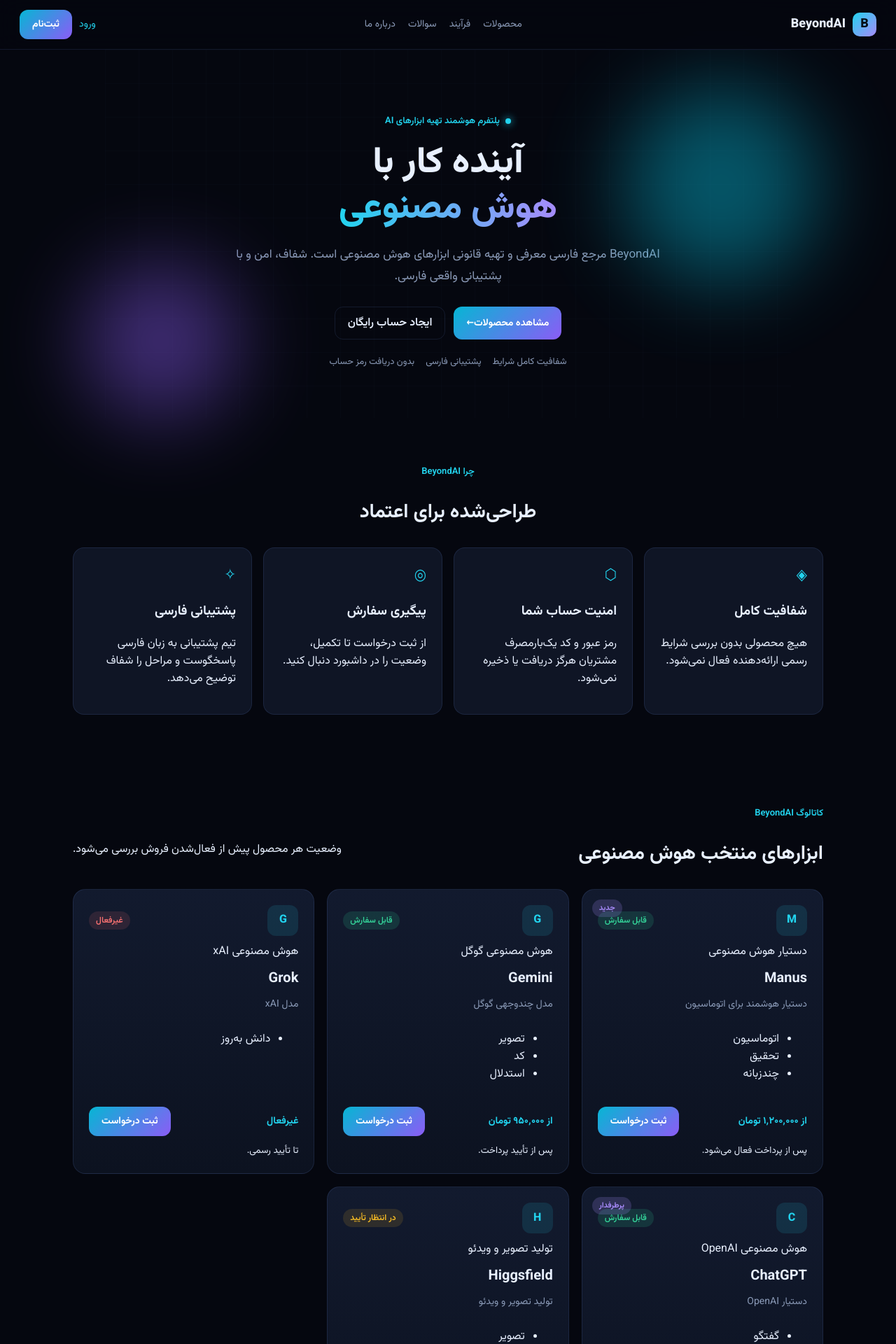
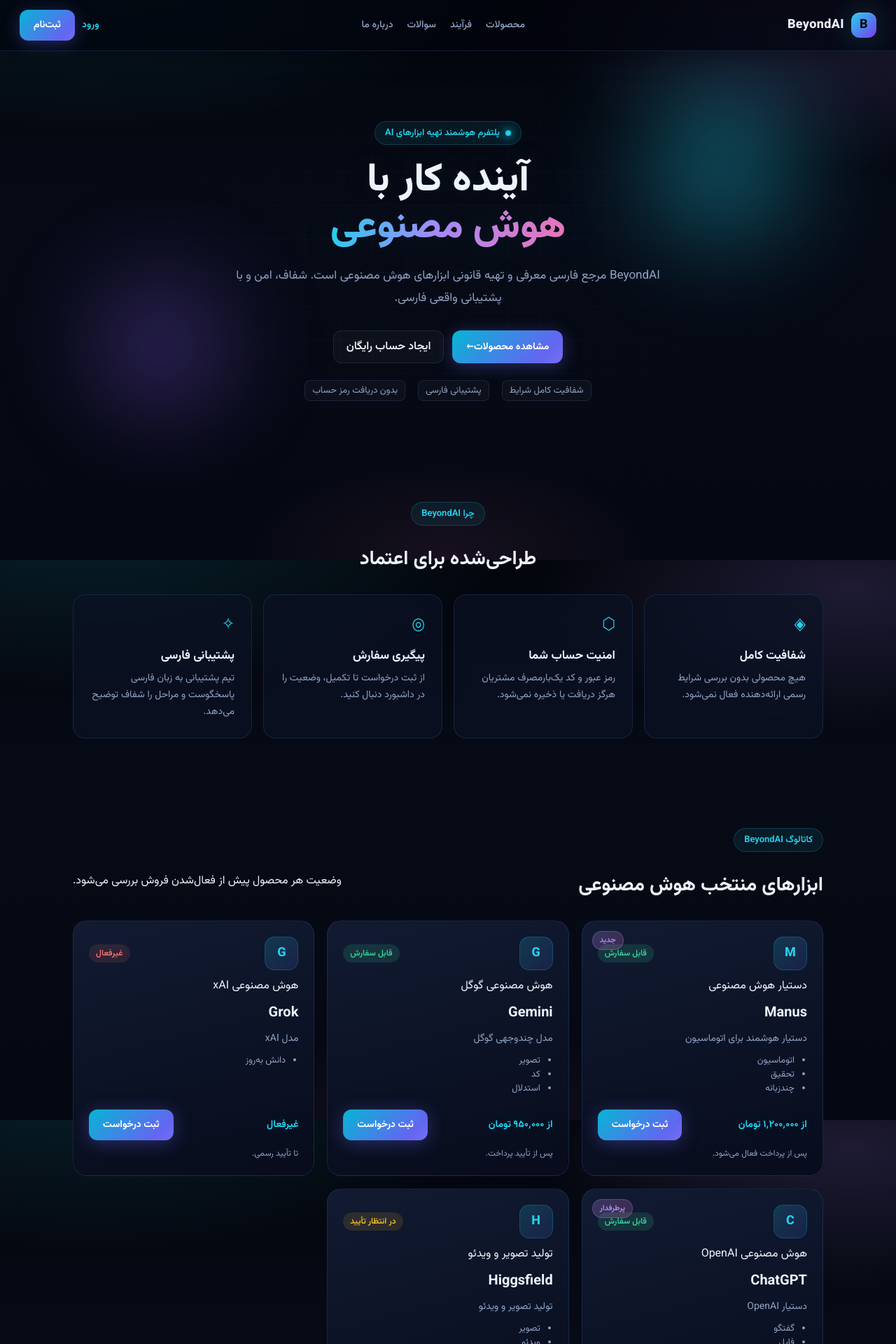
Before and after one commit to AIVORA10X/beyondai, a Next.js app: page / in a window 1280 px wide. Shown: the top 1920 px of the page at 70% size. Built offline with nearby package versions, Linux system fonts and the light colour scheme; no server answers.

Commit message:
Upgrade AI neon theme — deeper bg, glass, gradients

```diff
--- a/src/app/globals.css
+++ b/src/app/globals.css
@@ -1,109 +1,262 @@
 @import url('https://fonts.googleapis.com/css2?family=Vazirmatn:wght@300;400;500;600;700;800&display=swap');
 
 :root {
-  --bg: #05070f;
-  --panel: #0f1525;
-  --border: rgba(120, 160, 255, 0.12);
-  --text: #e8f0ff;
-  --muted: #8b9bb8;
+  --bg: #03050c;
+  --bg-2: #070b16;
+  --panel: rgba(12, 18, 36, 0.72);
+  --panel-solid: #0c1224;
+  --border: rgba(100, 160, 255, 0.14);
+  --border-glow: rgba(34, 211, 238, 0.35);
+  --text: #eef4ff;
+  --muted: #8fa3c4;
   --cyan: #22d3ee;
+  --cyan-dim: #0891b2;
   --violet: #a78bfa;
+  --violet-deep: #7c3aed;
+  --pink: #f472b6;
   --success: #34d399;
   --warn: #fbbf24;
   --danger: #f87171;
-  --radius: 16px;
+  --radius: 18px;
+  --glow-cyan: 0 0 40px rgba(34, 211, 238, 0.25);
+  --glow-violet: 0 0 50px rgba(167, 139, 250, 0.2);
 }
 
 * { box-sizing: border-box; }
-html, body { margin: 0; padding: 0; background: var(--bg); color: var(--text); font-family: Vazirmatn, Tahoma, sans-serif; }
+
+html {
+  scroll-behavior: smooth;
+}
+
+body {
+  margin: 0;
+  padding: 0;
+  min-height: 100vh;
+  color: var(--text);
+  font-family: Vazirmatn, Tahoma, sans-serif;
+  background:
+    radial-gradient(ellipse 90% 60% at 10% -10%, rgba(34, 211, 238, 0.14), transparent 55%),
+    radial-gradient(ellipse 70% 50% at 95% 5%, rgba(167, 139, 250, 0.16), transparent 50%),
+    radial-gradient(ellipse 50% 40% at 50% 100%, rgba(244, 114, 182, 0.08), transparent 45%),
+    linear-gradient(180deg, var(--bg) 0%, var(--bg-2) 40%, #050812 100%);
+  background-attachment: fixed;
+}
+
+body::before {
+  content: '';
+  position: fixed;
+  inset: 0;
+  pointer-events: none;
+  z-index: 0;
+  opacity: 0.4;
+  background-image:
+    linear-gradient(rgba(120, 160, 255, 0.04) 1px, transparent 1px),
+    linear-gradient(90deg, rgba(120, 160, 255, 0.04) 1px, transparent 1px);
+  background-size: 56px 56px;
+  mask-image: radial-gradient(ellipse at center, black 20%, transparent 75%);
+}
+
 a { color: inherit; text-decoration: none; }
-main { min-height: 100vh; overflow-x: hidden; }
+main { position: relative; z-index: 1; min-height: 100vh; overflow-x: hidden; }
 
+/* —— Topbar —— */
 .topbar {
   position: sticky; top: 0; z-index: 50;
   display: flex; align-items: center; justify-content: space-between; gap: 16px;
   padding: 14px 28px;
-  background: rgba(5,7,15,0.85); backdrop-filter: blur(16px);
+  background: rgba(3, 5, 12, 0.75);
+  backdrop-filter: blur(20px) saturate(1.4);
   border-bottom: 1px solid var(--border);
+  box-shadow: 0 8px 32px rgba(0, 0, 0, 0.35);
 }
-.brand { display: flex; align-items: center; gap: 10px; font-weight: 800; font-size: 18px; }
+.brand { display: flex; align-items: center; gap: 10px; font-weight: 800; font-size: 18px; letter-spacing: 0.02em; }
 .brand-mark {
-  width: 34px; height: 34px; border-radius: 10px;
+  width: 36px; height: 36px; border-radius: 12px;
   display: grid; place-items: center;
-  background: linear-gradient(135deg, var(--cyan), var(--violet));
+  background: linear-gradient(135deg, var(--cyan), var(--violet-deep));
   color: #041018; font-weight: 900;
+  box-shadow: var(--glow-cyan), inset 0 1px 0 rgba(255,255,255,0.25);
 }
-.topbar nav { display: flex; gap: 18px; flex-wrap: wrap; }
-.topbar nav a { color: var(--muted); font-size: 14px; }
+.topbar nav { display: flex; gap: 20px; flex-wrap: wrap; }
+.topbar nav a {
+  color: var(--muted); font-size: 14px; font-weight: 500;
+  transition: color 0.2s;
+}
+.topbar nav a:hover { color: var(--cyan); }
 .auth-actions { display: flex; align-items: center; gap: 10px; }
-.auth-link { color: var(--cyan); font-size: 14px; }
+.auth-link { color: var(--cyan); font-size: 14px; font-weight: 600; }
+
 .contact, .primary, .order-btn {
   display: inline-flex; align-items: center; justify-content: center;
-  padding: 10px 18px; border-radius: 12px; font-weight: 700; font-size: 14px;
-  background: linear-gradient(135deg, #06b6d4, #8b5cf6); color: #fff; border: none; cursor: pointer;
+  padding: 11px 20px; border-radius: 12px; font-weight: 700; font-size: 14px;
+  background: linear-gradient(135deg, #06b6d4 0%, #6366f1 50%, #a78bfa 100%);
+  background-size: 160% 160%;
+  color: #fff; border: none; cursor: pointer;
+  box-shadow: 0 4px 24px rgba(99, 102, 241, 0.35);
+  transition: transform 0.2s, box-shadow 0.2s, background-position 0.4s;
+}
+.contact:hover, .primary:hover, .order-btn:hover {
+  transform: translateY(-2px);
+  background-position: 100% 50%;
+  box-shadow: 0 8px 32px rgba(34, 211, 238, 0.4);
 }
 .secondary-btn {
   display: inline-flex; align-items: center; padding: 10px 18px; border-radius: 12px;
-  border: 1px solid var(--border); color: var(--text); background: transparent; font-weight: 600;
+  border: 1px solid var(--border); color: var(--text);
+  background: rgba(255,255,255,0.03); font-weight: 600;
+  transition: border-color 0.2s, background 0.2s;
+}
+.secondary-btn:hover {
+  border-color: var(--border-glow);
+  background: rgba(34, 211, 238, 0.08);
 }
 .logout-btn {
   background: transparent; border: 1px solid var(--border); color: var(--muted);
   border-radius: 10px; padding: 8px 12px; cursor: pointer;
 }
-.user-chip { font-size: 13px; color: var(--muted); padding: 6px 10px; border: 1px solid var(--border); border-radius: 999px; }
+.user-chip {
+  font-size: 13px; color: var(--muted); padding: 6px 12px;
+  border: 1px solid var(--border); border-radius: 999px;
+  background: rgba(255,255,255,0.03);
+}
 
-.hero { position: relative; text-align: center; padding: 90px 24px 70px; max-width: 980px; margin: 0 auto; }
+/* —— Hero —— */
+.hero {
+  position: relative; text-align: center;
+  padding: 100px 24px 80px; max-width: 980px; margin: 0 auto;
+}
 .hero-grid-bg {
-  position: absolute; inset: 0; pointer-events: none; opacity: 0.35;
-  background-image: linear-gradient(rgba(120,160,255,0.06) 1px, transparent 1px),
-    linear-gradient(90deg, rgba(120,160,255,0.06) 1px, transparent 1px);
+  position: absolute; inset: -20% -10%; pointer-events: none; opacity: 0.5;
+  background-image:
+    linear-gradient(rgba(34, 211, 238, 0.06) 1px, transparent 1px),
+    linear-gradient(90deg, rgba(167, 139, 250, 0.05) 1px, transparent 1px);
   background-size: 48px 48px;
+  mask-image: radial-gradient(ellipse at center, black 30%, transparent 70%);
 }
 .eyebrow {
   display: inline-flex; align-items: center; gap: 8px;
   color: var(--cyan); font-size: 13px; font-weight: 600; margin-bottom: 18px;
+  padding: 6px 14px; border-radius: 999px;
+  background: rgba(34, 211, 238, 0.08);
+  border: 1px solid rgba(34, 211, 238, 0.2);
 }
 .eyebrow span {
   width: 8px; height: 8px; border-radius: 50%; background: var(--cyan);
-  box-shadow: 0 0 12px var(--cyan);
+  box-shadow: 0 0 12px var(--cyan), 0 0 24px var(--cyan);
+  animation: pulse-dot 2s ease-in-out infinite;
 }
-.hero h1 { font-size: clamp(32px, 6vw, 52px); line-height: 1.25; margin: 0 0 18px; font-weight: 800; }
+@keyframes pulse-dot {
+  0%, 100% { opacity: 1; transform: scale(1); }
+  50% { opacity: 0.6; transform: scale(0.85); }
+}
+.hero h1 {
+  font-size: clamp(34px, 6.5vw, 56px); line-height: 1.2;
+  margin: 0 0 20px; font-weight: 800;
+  text-shadow: 0 0 60px rgba(34, 211, 238, 0.15);
+}
 .hero h1 em {
   font-style: normal;
-  background: linear-gradient(90deg, var(--cyan), var(--violet));
+  background: linear-gradient(105deg, var(--cyan) 0%, var(--violet) 45%, var(--pink) 100%);
   -webkit-background-clip: text; background-clip: text; color: transparent;
 }
-.hero > p { color: var(--muted); font-size: 17px; max-width: 620px; margin: 0 auto 28px; line-height: 1.8; }
-.hero-cta { display: flex; gap: 12px; justify-content: center; flex-wrap: wrap; margin-bottom: 22px; }
-.hero-note { display: flex; gap: 16px; justify-content: center; flex-wrap: wrap; color: var(--muted); font-size: 13px; }
-.orb { position: absolute; border-radius: 50%; filter: blur(60px); pointer-events: none; opacity: 0.45; }
-.orb-one { width: 280px; height: 280px; background: #06b6d4; top: 10%; right: -40px; }
-.orb-two { width: 220px; height: 220px; background: #8b5cf6; bottom: 0; left: -30px; }
+.hero > p {
+  color: var(--muted); font-size: 17px; max-width: 620px;
+  margin: 0 auto 30px; line-height: 1.85;
+}
+.hero-cta { display: flex; gap: 12px; justify-content: center; flex-wrap: wrap; margin-bottom: 24px; }
+.hero-note {
+  display: flex; gap: 18px; justify-content: center; flex-wrap: wrap;
+  color: var(--muted); font-size: 13px;
+}
+.hero-note span {
+  padding: 4px 10px; border-radius: 8px;
+  background: rgba(255,255,255,0.03); border: 1px solid var(--border);
+}
+.orb {
+  position: absolute; border-radius: 50%; filter: blur(70px);
+  pointer-events: none; opacity: 0.55;
+}
+.orb-one {
+  width: 320px; height: 320px;
+  background: radial-gradient(circle, #22d3ee 0%, transparent 70%);
+  top: 0%; right: -60px;
+}
+.orb-two {
+  width: 260px; height: 260px;
+  background: radial-gradient(circle, #8b5cf6 0%, transparent 70%);
+  bottom: 5%; left: -50px;
+}
 
-.section-head { display: flex; justify-content: space-between; gap: 20px; align-items: end; margin-bottom: 28px; flex-wrap: wrap; }
+/* —— Sections —— */
+.section-head {
+  display: flex; justify-content: space-between; gap: 20px;
+  align-items: end; margin-bottom: 28px; flex-wrap: wrap;
+}
 .section-head.center { justify-content: center; text-align: center; }
 .section-head h2 { margin: 8px 0 0; font-size: 28px; }
-.features, .products, .how, .cta-band { padding: 64px 24px; max-width: 1120px; margin: 0 auto; }
-.features-grid { display: grid; grid-template-columns: repeat(auto-fit, minmax(220px, 1fr)); gap: 16px; }
+.features, .products, .how, .cta-band {
+  padding: 64px 24px; max-width: 1120px; margin: 0 auto;
+}
+.features-grid {
+  display: grid; grid-template-columns: repeat(auto-fit, minmax(220px, 1fr)); gap: 16px;
+}
 .feature-card {
-  background: var(--panel); border: 1px solid var(--border); border-radius: var(--radius); padding: 22px;
+  background: var(--panel);
+  backdrop-filter: blur(12px);
+  border: 1px solid var(--border);
+  border-radius: var(--radius);
+  padding: 24px;
+  transition: transform 0.25s, border-color 0.25s, box-shadow 0.25s;
 }
-.feature-icon { font-size: 22px; color: var(--cyan); margin-bottom: 10px; }
-.grid { display: grid; grid-template-columns: repeat(auto-fit, minmax(260px, 1fr)); gap: 18px; }
+.feature-card:hover {
+  transform: translateY(-4px);
+  border-color: var(--border-glow);
+  box-shadow: var(--glow-cyan);
+}
+.feature-icon { font-size: 24px; color: var(--cyan); margin-bottom: 12px; }
+.feature-card h3 { margin: 0 0 8px; font-size: 17px; }
+.feature-card p { margin: 0; color: var(--muted); font-size: 14px; line-height: 1.7; }
+
+/* —— Products —— */
+.grid {
+  display: grid; grid-template-columns: repeat(auto-fit, minmax(260px, 1fr)); gap: 18px;
+}
 .product-card {
-  position: relative; background: linear-gradient(180deg, #121a2e, #0c1220);
-  border: 1px solid var(--border); border-radius: 18px; padding: 22px;
+  position: relative;
+  background: linear-gradient(165deg, rgba(18, 28, 52, 0.95) 0%, rgba(8, 12, 28, 0.98) 100%);
+  border: 1px solid var(--border);
+  border-radius: 20px;
+  padding: 22px;
   display: flex; flex-direction: column; gap: 10px;
+  transition: transform 0.25s, box-shadow 0.25s, border-color 0.25s;
+  overflow: hidden;
 }
+.product-card::before {
+  content: '';
+  position: absolute; top: 0; left: 0; right: 0; height: 1px;
+  background: linear-gradient(90deg, transparent, rgba(34,211,238,0.5), transparent);
+  opacity: 0; transition: opacity 0.3s;
+}
+.product-card:hover {
+  transform: translateY(-6px);
+  border-color: rgba(34, 211, 238, 0.3);
+  box-shadow: 0 20px 50px rgba(0,0,0,0.4), var(--glow-violet);
+}
+.product-card:hover::before { opacity: 1; }
 .product-tag {
   position: absolute; top: 14px; left: 14px;
-  background: rgba(167,139,250,0.2); color: var(--violet);
-  font-size: 11px; font-weight: 700; padding: 4px 10px; border-radius: 999px;
+  background: linear-gradient(135deg, rgba(167,139,250,0.25), rgba(244,114,182,0.2));
+  color: var(--violet); font-size: 11px; font-weight: 700;
+  padding: 4px 10px; border-radius: 999px;
+  border: 1px solid rgba(167,139,250,0.3);
 }
 .card-top { display: flex; justify-content: space-between; align-items: center; }
 .product-icon {
-  width: 44px; height: 44px; border-radius: 12px; display: grid; place-items: center;
-  font-weight: 800; background: rgba(34,211,238,0.12); color: var(--cyan);
+  width: 48px; height: 48px; border-radius: 14px;
+  display: grid; place-items: center; font-weight: 800; font-size: 18px;
+  background: linear-gradient(135deg, rgba(34,211,238,0.18), rgba(99,102,241,0.15));
+  color: var(--cyan);
+  border: 1px solid rgba(34,211,238,0.2);
 }
 .status { font-size: 12px; font-weight: 600; padding: 4px 10px; border-radius: 999px; }
 .status.active { background: rgba(52,211,153,0.15); color: var(--success); }
@@ -111,38 +264,68 @@ main { min-height: 100vh; overflow-x: hidden; }
 .status.verification_pending { background: rgba(251,191,36,0.12); color: var(--warn); }
 .product-card h3 { margin: 0; font-size: 20px; }
 .short-desc { color: var(--muted); font-size: 14px; margin: 0; line-height: 1.6; }
-.card-bottom { display: flex; justify-content: space-between; align-items: center; gap: 10px; margin-top: auto; padding-top: 8px; }
-.price { font-weight: 700; color: var(--cyan); font-size: 14px; }
-.steps { display: flex; gap: 8px; flex-wrap: wrap; }
+.feature-list { margin: 0; padding: 0 18px 0 0; color: var(--muted); font-size: 13px; }
+.card-bottom {
+  display: flex; justify-content: space-between; align-items: center;
+  gap: 10px; margin-top: auto; padding-top: 10px;
+}
+.price { font-weight: 700; color: var(--cyan); font-size: 14px; text-shadow: 0 0 20px rgba(34,211,238,0.3); }
+.product-card small { color: var(--muted); font-size: 12px; }
+
+/* —— Steps / CTA —— */
+.steps { display: flex; gap: 10px; flex-wrap: wrap; }
 .step {
-  flex: 1; min-width: 140px; background: var(--panel); border: 1px solid var(--border);
-  border-radius: 14px; padding: 18px; text-align: center;
+  flex: 1; min-width: 140px;
+  background: var(--panel); backdrop-filter: blur(10px);
+  border: 1px solid var(--border); border-radius: 16px;
+  padding: 20px; text-align: center;
 }
 .step-num {
-  width: 36px; height: 36px; margin: 0 auto 10px; border-radius: 50%;
+  width: 40px; height: 40px; margin: 0 auto 12px; border-radius: 50%;
   display: grid; place-items: center; font-weight: 800;
-  background: linear-gradient(135deg, var(--cyan), var(--violet)); color: #041018;
+  background: linear-gradient(135deg, var(--cyan), var(--violet));
+  color: #041018; box-shadow: var(--glow-cyan);
 }
 .cta-band {
-  text-align: center; border-radius: 24px; margin: 24px auto 48px; padding: 64px 24px; max-width: 1120px;
-  background: linear-gradient(135deg, rgba(6,182,212,0.12), rgba(139,92,246,0.12));
+  text-align: center; border-radius: 28px; margin: 24px auto 48px;
+  padding: 64px 24px; max-width: 1120px;
+  background:
+    linear-gradient(135deg, rgba(6,182,212,0.12), rgba(124,58,237,0.14), rgba(244,114,182,0.08));
   border: 1px solid var(--border);
+  box-shadow: inset 0 1px 0 rgba(255,255,255,0.06);
 }
-.site-footer { border-top: 1px solid var(--border); padding: 28px 24px; color: var(--muted); font-size: 13px; }
-.footer-inner { max-width: 1120px; margin: 0 auto; display: flex; justify-content: space-between; flex-wrap: wrap; gap: 12px; }
+.site-footer {
+  border-top: 1px solid var(--border);
+  padding: 28px 24px; color: var(--muted); font-size: 13px;
+  background: rgba(0,0,0,0.25);
+}
+.footer-inner {
+  max-width: 1120px; margin: 0 auto;
+  display: flex; justify-content: space-between; flex-wrap: wrap; gap: 12px;
+}
 
+/* —— Forms —— */
 .auth-page, .order-page {
-  max-width: 480px; margin: 40px auto; padding: 24px;
-  background: var(--panel); border: 1px solid var(--border); border-radius: 18px;
+  max-width: 480px; margin: 40px auto; padding: 28px;
+  background: var(--panel); backdrop-filter: blur(16px);
+  border: 1px solid var(--border); border-radius: 20px;
+  box-shadow: 0 20px 60px rgba(0,0,0,0.35);
 }
 .form-field { display: flex; flex-direction: column; gap: 6px; margin-bottom: 14px; }
 .form-field label { font-size: 13px; color: var(--muted); }
 .form-field input, .form-field select, .form-field textarea {
-  background: #0a0e1a; border: 1px solid var(--border); border-radius: 10px;
+  background: rgba(5, 8, 18, 0.9);
+  border: 1px solid var(--border); border-radius: 12px;
   padding: 12px 14px; color: var(--text); font-family: inherit; font-size: 14px;
+  transition: border-color 0.2s, box-shadow 0.2s;
+}
+.form-field input:focus, .form-field select:focus, .form-field textarea:focus {
+  outline: none; border-color: var(--cyan);
+  box-shadow: 0 0 0 3px rgba(34, 211, 238, 0.15);
 }
 .form-error { color: var(--danger); font-size: 13px; }
 
+/* —— Dashboard —— */
 .dash { max-width: 1100px; margin: 0 auto; padding: 40px 24px 80px; }
 .dash-hero {
   display: flex; justify-content: space-between; gap: 24px; flex-wrap: wrap;
@@ -152,7 +335,8 @@ main { min-height: 100vh; overflow-x: hidden; }
 .dash-hero p { color: var(--muted); margin: 0; }
 .dash-user-card {
   display: flex; align-items: center; gap: 12px;
-  background: var(--panel); border: 1px solid var(--border); border-radius: 16px; padding: 14px 18px;
+  background: var(--panel); backdrop-filter: blur(12px);
+  border: 1px solid var(--border); border-radius: 16px; padding: 14px 18px;
 }
 .avatar {
   width: 44px; height: 44px; border-radius: 12px;
@@ -166,25 +350,37 @@ main { min-height: 100vh; overflow-x: hidden; }
   display: grid; grid-template-columns: repeat(auto-fit, minmax(140px, 1fr)); gap: 12px; margin-bottom: 24px;
 }
 .stat-card {
-  background: var(--panel); border: 1px solid var(--border); border-radius: 14px; padding: 16px;
+  background: var(--panel); backdrop-filter: blur(10px);
+  border: 1px solid var(--border); border-radius: 14px; padding: 16px;
+  transition: border-color 0.2s, transform 0.2s;
 }
+.stat-card:hover { border-color: var(--border-glow); transform: translateY(-2px); }
 .stat-label { display: block; color: var(--muted); font-size: 12px; margin-bottom: 6px; }
 .stat-card strong { font-size: 24px; }
 .dash-actions { display: flex; gap: 10px; flex-wrap: wrap; margin-bottom: 32px; }
 .dash-title { margin: 28px 0 14px; font-size: 20px; }
 .empty { color: var(--muted); }
 .empty a { color: var(--cyan); }
-.table-wrap { overflow-x: auto; border: 1px solid var(--border); border-radius: 14px; }
+.table-wrap {
+  overflow-x: auto; border: 1px solid var(--border); border-radius: 14px;
+  background: var(--panel);
+}
 .data-table { width: 100%; border-collapse: collapse; font-size: 14px; }
-.data-table th, .data-table td { padding: 12px 14px; text-align: right; border-bottom: 1px solid var(--border); }
-.data-table th { color: var(--muted); font-weight: 600; background: rgba(255,255,255,0.02); }
+.data-table th, .data-table td {
+  padding: 12px 14px; text-align: right; border-bottom: 1px solid var(--border);
+}
+.data-table th {
+  color: var(--muted); font-weight: 600;
+  background: rgba(34, 211, 238, 0.04);
+}
 .status-pill {
   display: inline-block; padding: 4px 10px; border-radius: 999px; font-size: 12px;
   background: rgba(34,211,238,0.12); color: var(--cyan);
 }
 .ticket-list { display: flex; flex-direction: column; gap: 12px; }
 .ticket-card {
-  background: var(--panel); border: 1px solid var(--border); border-radius: 14px; padding: 16px;
+  background: var(--panel); backdrop-filter: blur(10px);
+  border: 1px solid var(--border); border-radius: 14px; padding: 16px;
 }
 .ticket-head { display: flex; justify-content: space-between; gap: 10px; margin-bottom: 8px; }
 .ticket-card p { color: var(--muted); font-size: 14px; margin: 0 0 8px; }
@@ -194,5 +390,5 @@ main { min-height: 100vh; overflow-x: hidden; }
 @media (max-width: 720px) {
   .topbar { padding: 12px 16px; }
   .topbar nav { display: none; }
-  .hero { padding-top: 60px; }
+  .hero { padding-top: 64px; }
 }
```
